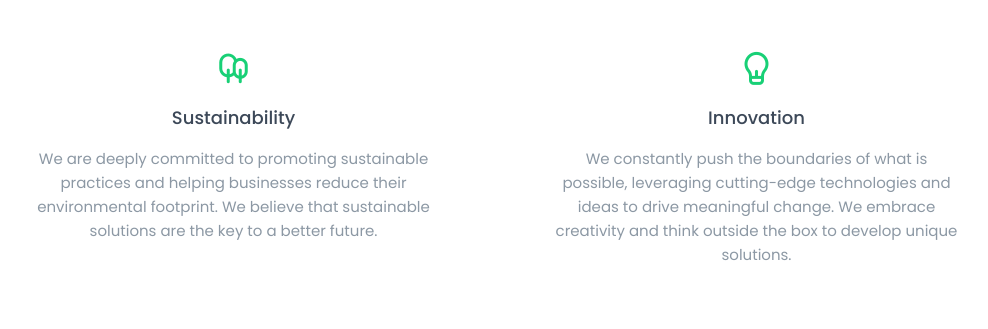
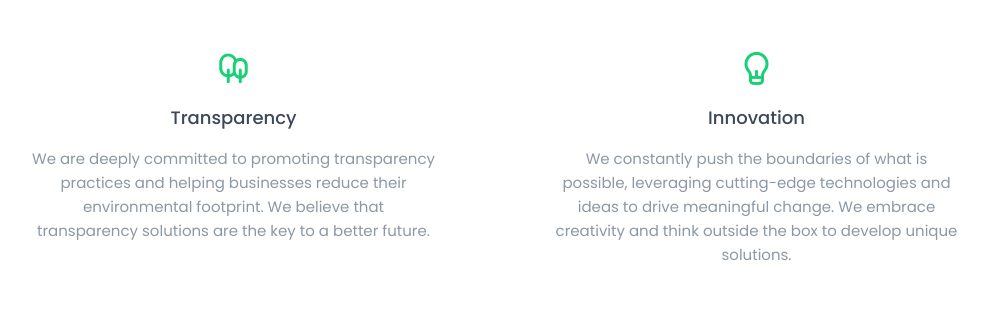
Before and after one commit to Atifmoin19/OlikPHP, a PHP site: page /about-us.php in a window 1280 px wide. Shown: the part 1953-2282 px from the top of the page, without its empty margins (145-1133 px from the left). Run offline with PHP 8.4, Linux system fonts and the light colour scheme; some libraries are stand-ins or nearby versions.

Commit message:
latest changes

```diff
--- a/about-us.php
+++ b/about-us.php
@@ -110,9 +110,9 @@
                             <i class="uil uil-trees icon h1"></i>
 
                             <div class="content">
-                                <a href="#" class="title text-dark h5">Sustainability</a>
+                                <a href="#" class="title text-dark h5">Transparency</a>
 
-                                <p class="text-muted mb-0 mt-3">We are deeply committed to promoting sustainable practices and helping businesses reduce their environmental footprint. We believe that sustainable solutions are the key to a better future.</p>
+                                <p class="text-muted mb-0 mt-3">We are deeply committed to promoting transparency practices and helping businesses reduce their environmental footprint. We believe that transparency solutions are the key to a better future.</p>
                             </div>
                         </div>
                     </div><!--end col-->
--- a/index.php
+++ b/index.php
@@ -110,7 +110,7 @@
 
                     <div class="col-lg-7 col-md-6 mt-4 pt-2 mt-sm-0 pt-sm-0">
                         <div class="section-title ms-lg-5">
-                            <h4 class="title fw-semibold mb-3">At Olik, we understand the unique obstacles faced by businesses on their circularity journey.</h4>
+                            <h4 class="title fw-semibold mb-3">At Olik, we understand the unique obstacles faced by businesses on their circularity journey</h4>
                             <p class="text-muted">In an increasingly eco-conscious world, businesses in industries like retail, automobiles, fashion, and more must tackle challenges such as inefficiencies, excessive waste, and lack of visibility.</p>
                             <p class="text-muted">Olik empowers businesses to create a more sustainable future. Our innovative technology solutions enhance product usage and usability through rental, repair, and re-commerce, helping you to reduce, reuse and decrease carbon footprint.</p>
                         </div>
```
